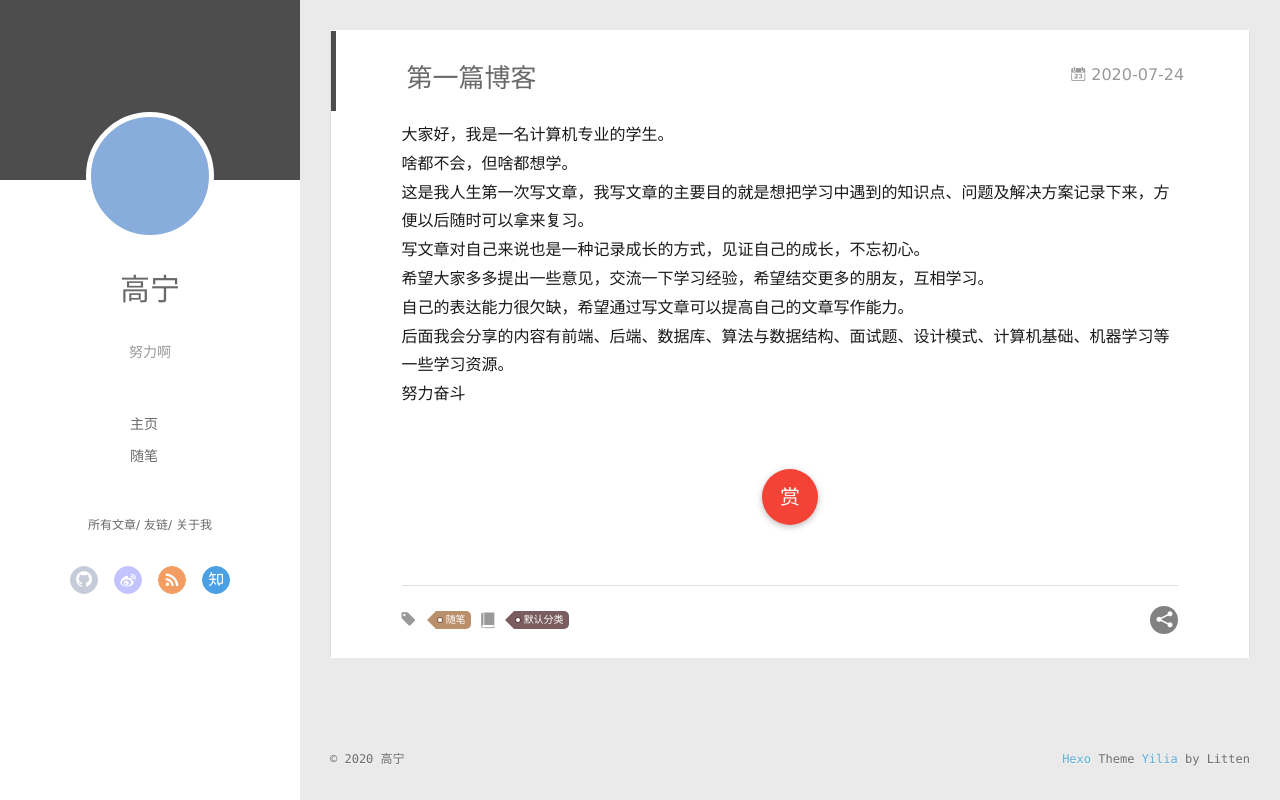
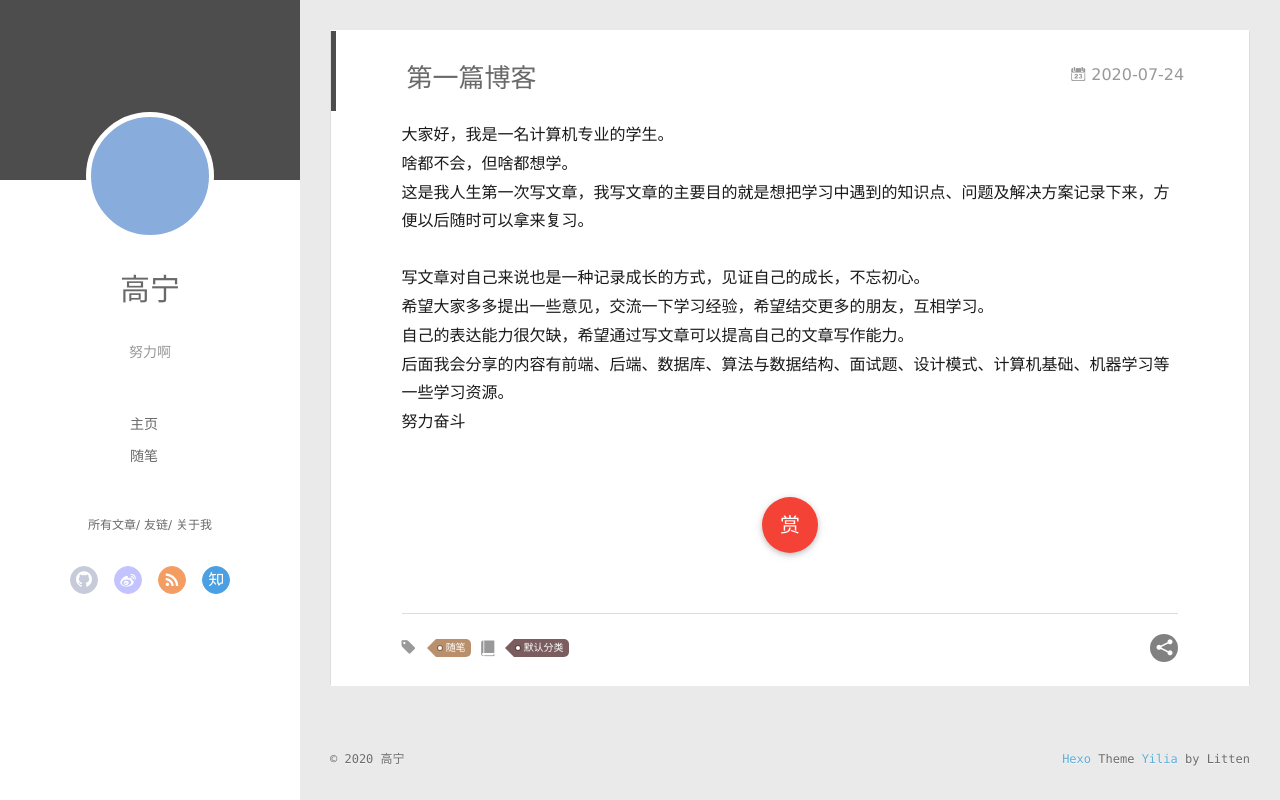
Before and after one commit to GaoYingning/GaoYingning.github.io, a plain HTML site: page 2020/07/24/第一篇博客/index.html in a window 1280 px wide. Drawn offline with Linux system fonts and the light colour scheme.

Commit message:
Site updated: 2020-07-24 22:32:57

```diff
--- a/2020/07/24/第一篇博客/index.html
+++ b/2020/07/24/第一篇博客/index.html
@@ -16,7 +16,7 @@
 <meta property="og:description" content="写一下自己写文章的目的">
 <meta property="og:locale" content="ch_ZN">
 <meta property="article:published_time" content="2020-07-24T14:00:03.000Z">
-<meta property="article:modified_time" content="2020-07-24T14:28:23.347Z">
+<meta property="article:modified_time" content="2020-07-24T14:32:43.712Z">
 <meta property="article:author" content="高宁">
 <meta property="article:tag" content="随笔">
 <meta name="twitter:card" content="summary">
@@ -179,7 +179,8 @@
 
     <div class="article-entry" itemprop="articleBody">
 
-        <p>大家好，我是一名计算机专业的学生。<br>啥都不会，但啥都想学。<br>这是我人生第一次写文章，我写文章的主要目的就是想把学习中遇到的知识点、问题及解决方案记录下来，方便以后随时可以拿来复习。<br>写文章对自己来说也是一种记录成长的方式，见证自己的成长，不忘初心。<br>希望大家多多提出一些意见，交流一下学习经验，希望结交更多的朋友，互相学习。<br>自己的表达能力很欠缺，希望通过写文章可以提高自己的文章写作能力。<br>后面我会分享的内容有前端、后端、数据库、算法与数据结构、面试题、设计模式、计算机基础、机器学习等一些学习资源。<br>努力奋斗</p>
+        <p>大家好，我是一名计算机专业的学生。<br>啥都不会，但啥都想学。<br>这是我人生第一次写文章，我写文章的主要目的就是想把学习中遇到的知识点、问题及解决方案记录下来，方便以后随时可以拿来复习。</p>
+<p>写文章对自己来说也是一种记录成长的方式，见证自己的成长，不忘初心。<br>希望大家多多提出一些意见，交流一下学习经验，希望结交更多的朋友，互相学习。<br>自己的表达能力很欠缺，希望通过写文章可以提高自己的文章写作能力。<br>后面我会分享的内容有前端、后端、数据库、算法与数据结构、面试题、设计模式、计算机基础、机器学习等一些学习资源。<br>努力奋斗</p>
 
 
 
```
Also changed, not shown: index.html (+2 -1 lines).
